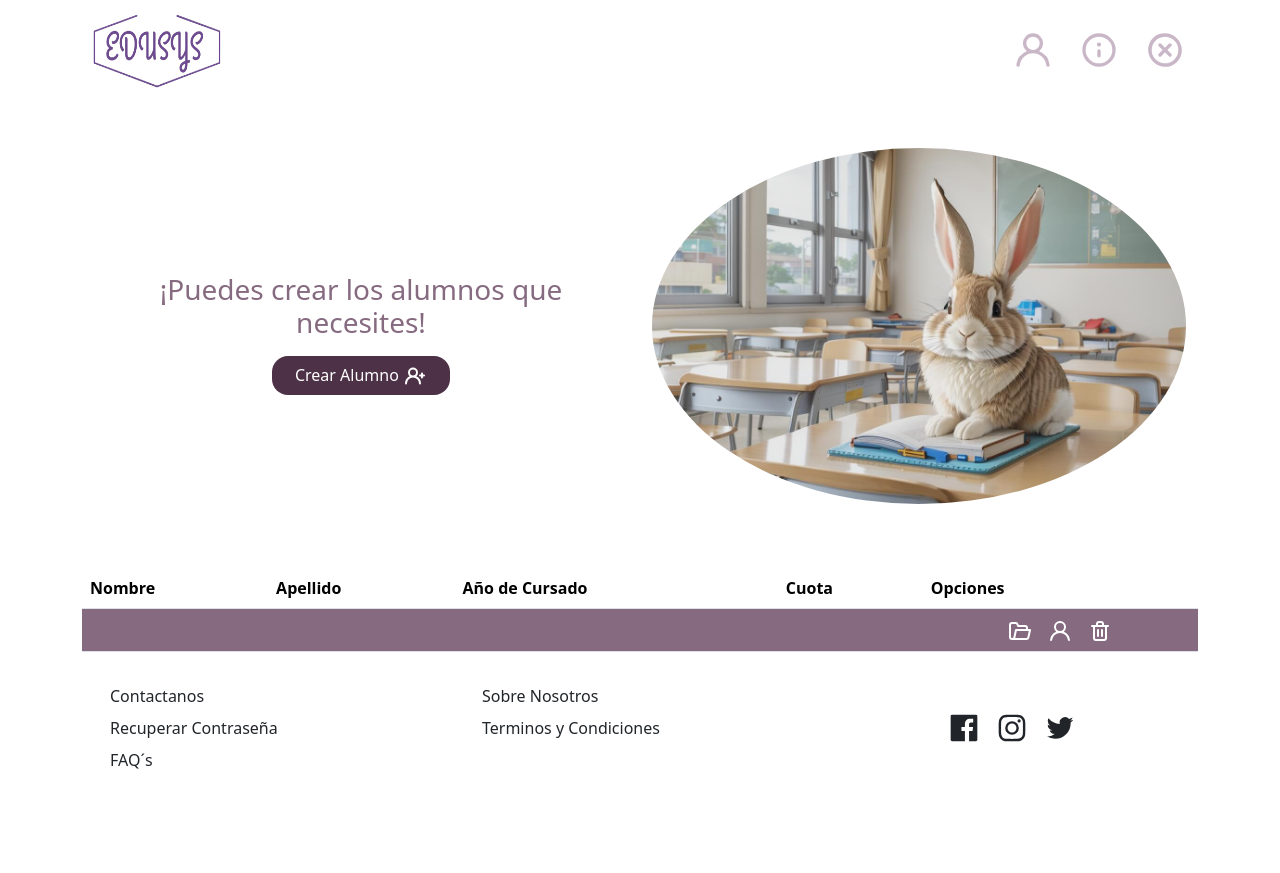
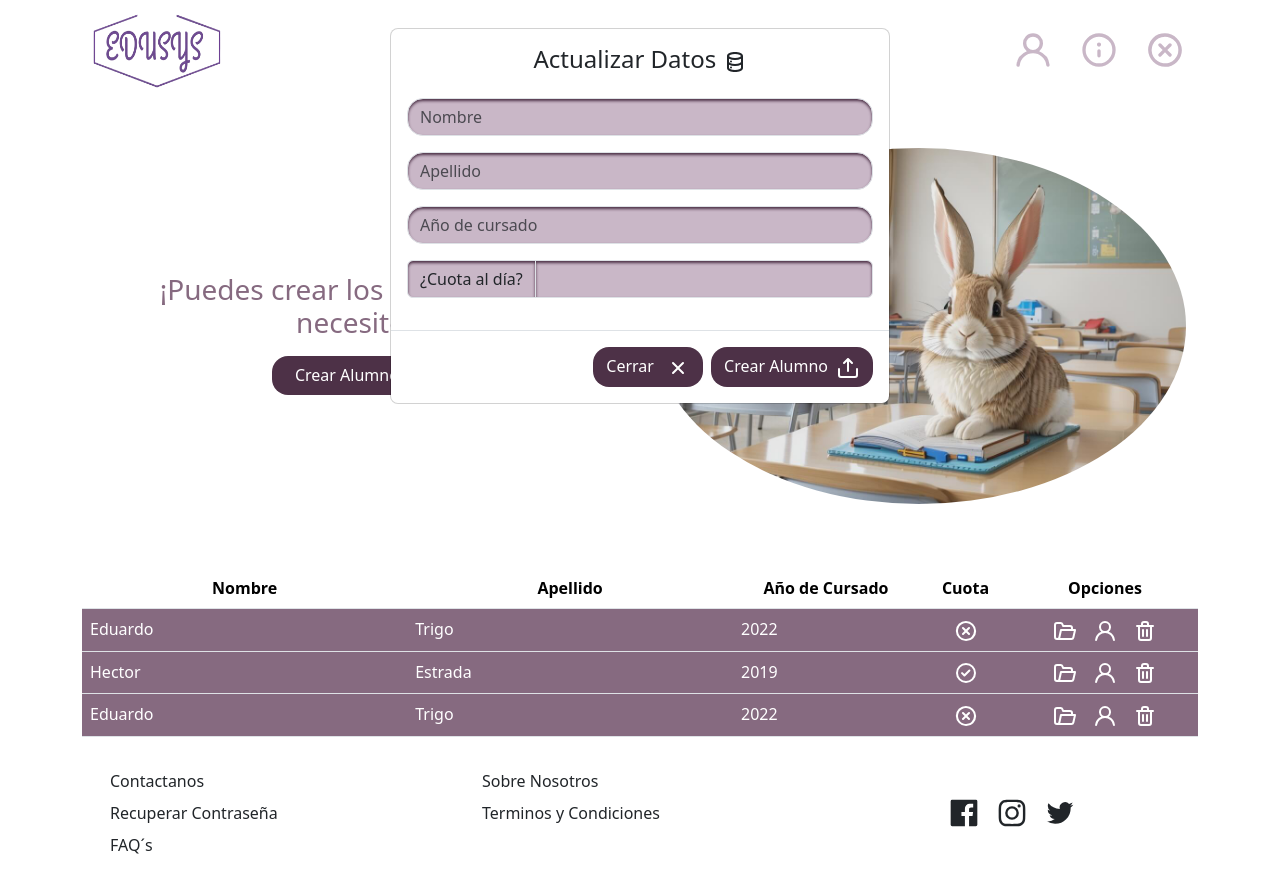
Before and after one commit to FranprzDev/EduSys, a React (Vite) app: page /alumnos in a window 1280 px wide. Both pictures are taken after a click on the button "Crear Alumno". Before the commit the page ends 800 px from the top, so only its background shows below. Built offline with nearby package versions, Linux system fonts and the light colour scheme.

Commit message:
agregando tabla-alumnos y modal-crearAlumno

```diff
--- a/src/components/CrearAlumno.jsx
+++ b/src/components/CrearAlumno.jsx
@@ -1,8 +1,14 @@
 import React from 'react'
 import conejoAlumno from '../assets/images/Alumnos-Adentro-Admin-Conejo.jpg'
 import { UilUserPlus } from '@iconscout/react-unicons'
+import ModalCrearAlumno from './modals/ModalCrearAlumno'
+import { useState } from 'react'
 
 function CrearAlumno() {
+    const [showAlumnos, setShowAlumnos] = useState(false)
+
+    const handleCloseAlumnos = () => setShowAlumnos(false);
+    const handleShowAlumnos = () => setShowAlumnos(true);
   return (
     <>
         <div className="container row mx-auto py-lg-5 flex-md-row-reverse " >
@@ -29,13 +35,13 @@ function CrearAlumno() {
                 <div className="col-lg-6 mx-auto d-flex align-items-center">
                     <div className=''>
                         <h3 className='text-center' style={{ color: "#866a80" }}>¡Puedes crear los alumnos que necesites!</h3>
-
                     <div className='text-center mt-3'>
-                        <button className='col-md-4 btn text-white rounded-4 ' style={{ background: "#4d3147 " }}>Crear Alumno <UilUserPlus/></button>
+                        <button className='col-md-4 btn text-white rounded-4 ' style={{ background: "#4d3147 " }} onClick={handleShowAlumnos}>Crear Alumno <UilUserPlus/></button>
                     </div>
                     </div>
                 </div>
             </div>
+            <ModalCrearAlumno showAlumnos={showAlumnos} handleCloseAlumnos={handleCloseAlumnos}/>
     </>
   )
 }
--- /dev/null
+++ b/src/components/modals/ModalCrearAlumno.jsx
@@ -0,0 +1,48 @@
+import React from 'react'
+import 'bootstrap/dist/css/bootstrap.css'
+import 'bootstrap/dist/js/bootstrap.bundle'
+import { UilDatabase, UilTimes, UilUpload } from '@iconscout/react-unicons'
+
+function ModalCrearAlumno({ showAlumnos, handleCloseAlumnos }) {
+    return (
+        <>
+            {(showAlumnos) && (
+                <div className="modal" style={{ display: 'block' }} tabIndex="-1" >
+                    <div className="modal-dialog">
+                        <div className="modal-content">
+                            <h4 className="text-center mt-3">Actualizar Datos <UilDatabase /></h4>
+
+                            <div className="modal-body">
+                                <input type="text" className="form-control rounded-4 " placeholder="Nombre" style={{ background: "#c9b7c7", boxShadow: "inset 0 2px 3px #4d3147" }} required />
+                                <input type="text" className="form-control rounded-4 my-3" placeholder="Apellido" style={{ background: "#c9b7c7", boxShadow: "inset 0 2px 3px #4d3147" }} required />
+                                <input type="number" className="form-control rounded-4 my-3" placeholder="Año de cursado" style={{ background: "#c9b7c7", boxShadow: "inset 0 2px 3px #4d3147" }} required />
+                                {/* <div className="my-3">
+                                    <label htmlFor="cuotaDia" className="form-label">¿Cuota al día?</label>
+                                    <select id="cuotaDia" className="form-control" placeholder="¿Cuota al día?" style={{ background: "#c9b7c7", boxShadow: "inset 0 2px 3px #4d3147" }} required>
+                                        <option value="si">Sí</option>
+                                        <option value="no">No</option>
+                                    </select>
+                                </div> */}
+                                <div class="input-group mb-3">
+                                    <span class="input-group-text" style={{ background: "#c9b7c7", boxShadow: "inset 0 2px 3px #4d3147" }}>¿Cuota al día?</span>
+                                    <select className="form-select" style={{ background: "#c9b7c7", boxShadow: "inset 0 2px 3px #4d3147" }} required >
+                                        <option selected> </option>
+                                        <option value="si">Sí</option>
+                                        <option value="no">No</option>
+                                    </select>
+                                </div>
+                            </div>
+
+                            <div className="modal-footer">
+                                <button type="button" className="btn text-white rounded-4" style={{ background: "#4d3147 " }} onClick={handleCloseAlumnos}>Cerrar <UilTimes className="ms-2" /></button>
+                                <button type="button" className="btn text-white rounded-4" style={{ background: "#4d3147 " }} >Crear Alumno<UilUpload className="ms-2" /></button>
+                            </div>
+                        </div>
+                    </div>
+                </div>
+            )}
+        </>
+    )
+}
+
+export default ModalCrearAlumno
--- a/src/components/tablaCrearAlumno.jsx
+++ b/src/components/tablaCrearAlumno.jsx
@@ -1,28 +1,49 @@
 import React from 'react'
-import { UilFolderOpen, UilUser, UilTrashAlt } from '@iconscout/react-unicons'
+import { UilFolderOpen, UilUser, UilTrashAlt, UilTimesCircle, UilCheckCircle } from '@iconscout/react-unicons'
+import { useState } from 'react'
+
+const Alumnos = [
+  {nombre: "Eduardo", apellido:"Trigo", anio_cursado:2022, cuota:true},
+  {nombre: "Hector", apellido:"Estrada", anio_cursado:2019, cuota:false},
+  {nombre: "Eduardo", apellido:"Trigo", anio_cursado:2022, cuota:true}
+]
 
 function TablaCrearAlumno() {
+  const [assets, setAssets] = useState(Alumnos)
+
   return (
     <>
     <div className="container table-responsive">
     <table className="table">
   <thead>
-    <tr>
-      <th scope="col">Nombre</th>
-      <th scope="col">Apellido</th>
-      <th scope="col">Año de Cursado</th>
-      <th scope="col">Cuota</th>
-      <th scope="col">Opciones</th>
+    <tr className='text-center'>
+      <th scope="col" className='col'>Nombre</th>
+      <th scope="col" className='col'>Apellido</th>
+      <th scope="col" className='col-2'>Año de Cursado</th>
+      <th scope="col" className='col-1'>Cuota</th>
+      <th scope="col" className='col-2'>Opciones</th>
     </tr>
   </thead>
   <tbody >
-    <tr >
-      <td className='text-white'style={{ background: "#866A80 " }}></td>
-      <td className='text-white'style={{ background: "#866A80 " }}></td>
-      <td className='text-white'style={{ background: "#866A80 " }}></td>
-      <td className='text-white'style={{ background: "#866A80 " }}></td>
-      <td className='text-white text-center'style={{ background: "#866A80 " }}><UilFolderOpen/><UilUser className="mx-3"/><UilTrashAlt/></td>
-    </tr>
+    {
+      assets.map((item, index) => (
+        <tr key={index}>
+          <td className='text-white'style={{ background: "#866A80 " }}>{item.nombre}</td>
+          <td className='text-white'style={{ background: "#866A80 " }}>{item.apellido}</td>
+          <td className='text-white'style={{ background: "#866A80 " }}>{item.anio_cursado}</td>
+          <td className='text-white text-center'style={{ background: "#866A80 " }}>
+            {
+            item.cuota ? <><UilTimesCircle/></> : <><UilCheckCircle/></>
+            }
+          </td>
+          <td style={{ background: "#866A80 " }} className='text-white text-center'>
+            <a className='text-white text-center' href=""><UilFolderOpen/></a>
+            <a className='text-white text-center' href=""><UilUser className="mx-lg-3"/></a>
+            <a className='text-white text-center' href=""><UilTrashAlt/></a>
+          </td>
+        </tr>
+      ))
+    }
 
   </tbody>
 </table>
```
